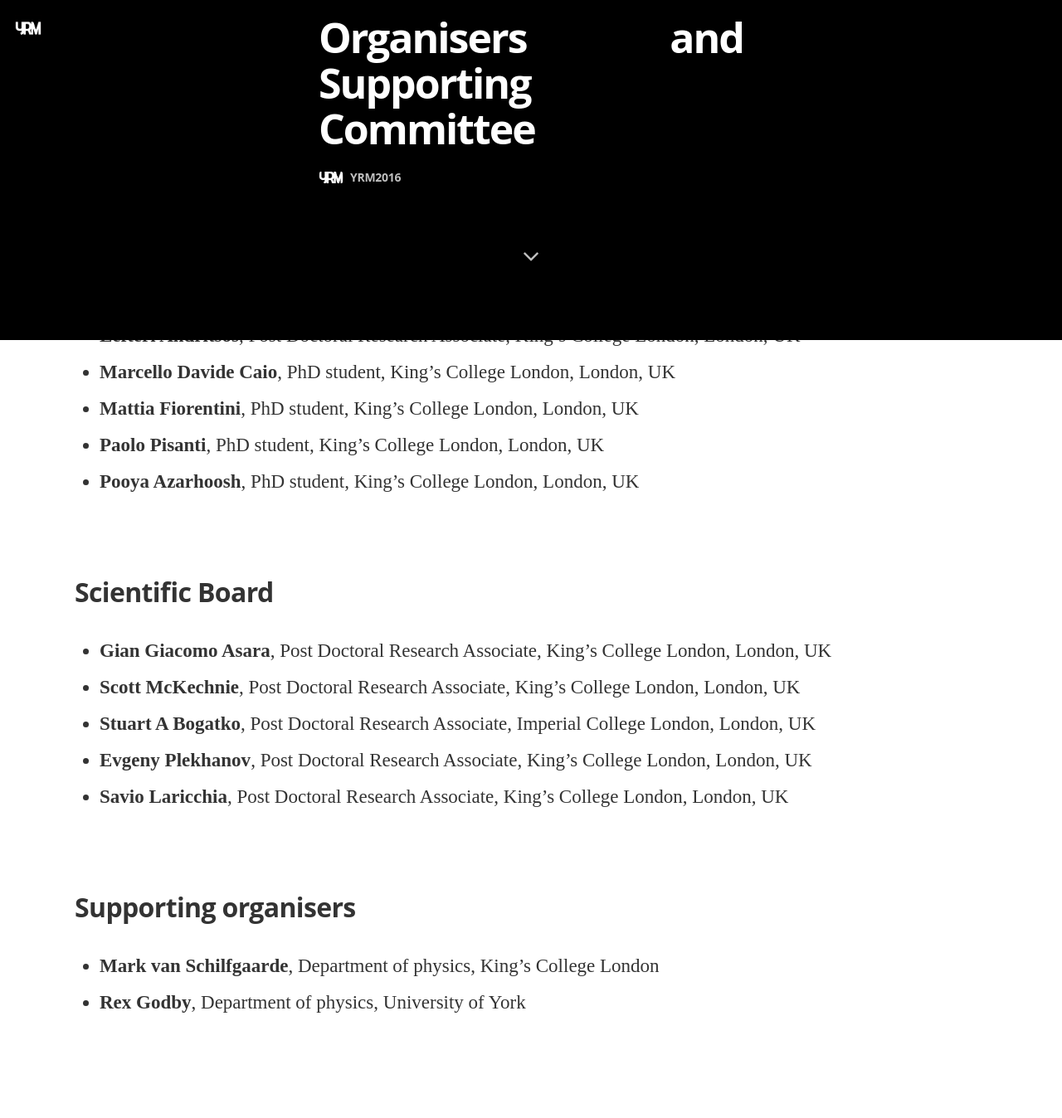
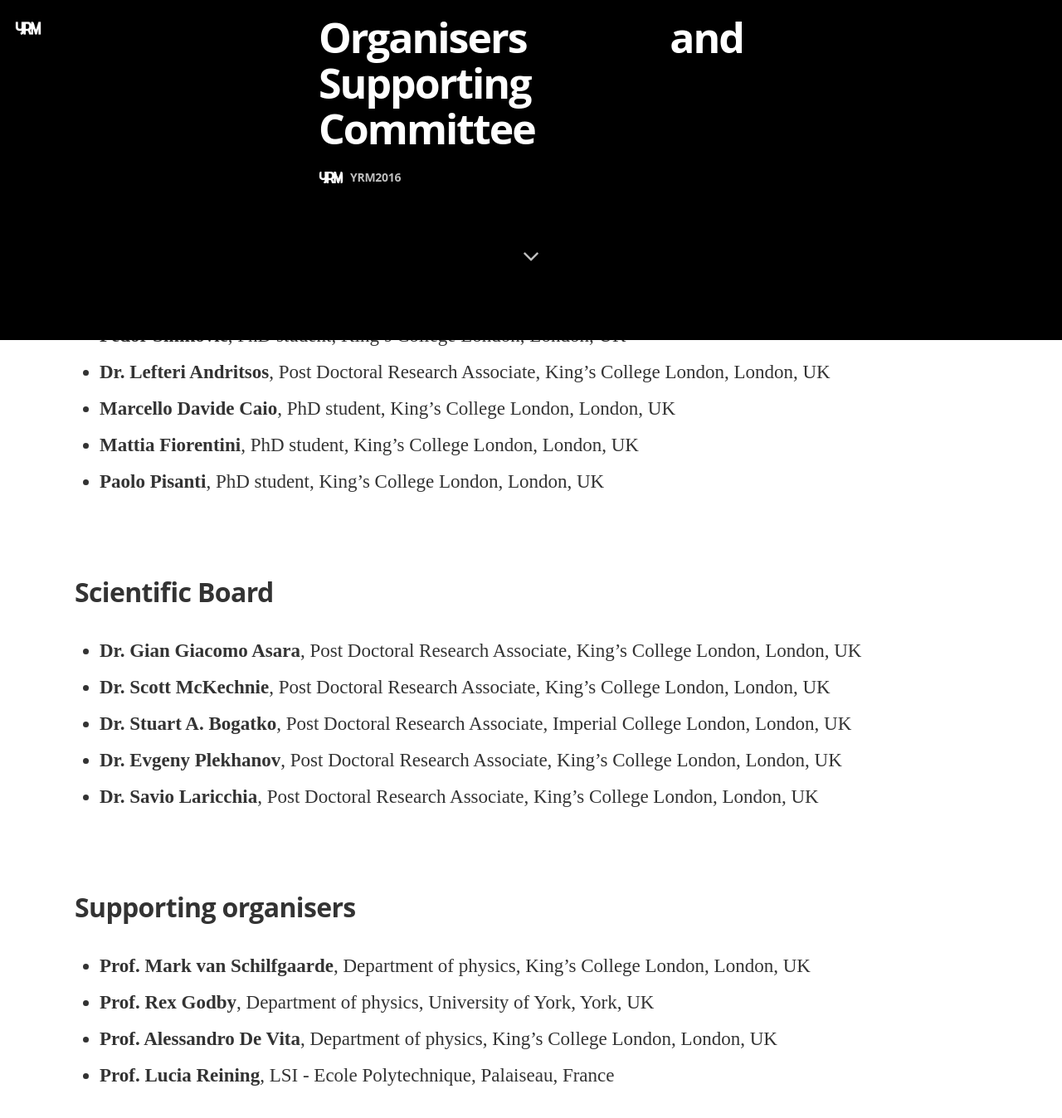
Before and after one commit to yrm2016/Website-source, a Jekyll site: the page built from organisation.md, in a window 1280 px wide and 1400 px high, scrolled down 990 px. Shown: the top 1348 px of the window at 83% size. Built offline with Jekyll 4.4.1, drawn with Linux system fonts in a browser that asks for light colours; nearby versions of some CDN libraries; some web fonts are replaced; Markdown is read by kramdown in place of the engine named in the settings.

Commit message:
Update organisation.md

```diff
--- a/organisation.md
+++ b/organisation.md
@@ -7,30 +7,32 @@ image: /assets/images/maxresdefault.jpg
 ## Organising Board
 <b></b>
 
+* **Pooya Azarhoosh**,   PhD student, King’s College London, London, UK
 * **Alena Vishina**,   PhD student, King’s College London, London, UK
 * **Bartosz Barzdajn**,   PhD student, Imperial College London, London, UK
 * **Chiara Paris**,   PhD student, King’s College London, London, UK
-* **David Abbasi Perez**, , Post Doctoral Research Associate, King’s College London, London, UK
-* **Dimitar Pashov**,   Post Doctoral Research Associate, King’s College London, London, UK
+* **Dr. David Abbasi Perez**, , Post Doctoral Research Associate, King’s College London, London, UK
+* **Dr. Dimitar Pashov**,   Post Doctoral Research Associate, King’s College London, London, UK
 * **Edmund Simpson**,   PhD student, King’s College London, London, UK
 * **Fedor Simkovic**,   PhD student, King’s College London, London, UK
-* **Lefteri Andritsos**, Post Doctoral Research Associate, King’s College London, London, UK
+* **Dr. Lefteri Andritsos**, Post Doctoral Research Associate, King’s College London, London, UK
 * **Marcello Davide Caio**,   PhD student, King’s College London, London, UK
 * **Mattia Fiorentini**,   PhD student, King’s College London, London, UK
 * **Paolo Pisanti**,   PhD student, King’s College London, London, UK
-* **Pooya Azarhoosh**,   PhD student, King’s College London, London, UK
 
 ## Scientific Board
 <b></b>
 
-* **Gian Giacomo Asara**,   Post Doctoral Research Associate, King’s College London, London, UK
-* **Scott McKechnie**,   Post Doctoral Research Associate, King’s College London, London, UK
-* **Stuart A Bogatko**,   Post Doctoral Research Associate, Imperial College London, London, UK
-* **Evgeny Plekhanov**,   Post Doctoral Research Associate, King’s College London, London, UK
-* **Savio Laricchia**,   Post Doctoral Research Associate, King’s College London, London, UK
+* **Dr. Gian Giacomo Asara**,   Post Doctoral Research Associate, King’s College London, London, UK
+* **Dr. Scott McKechnie**,   Post Doctoral Research Associate, King’s College London, London, UK
+* **Dr. Stuart A. Bogatko**,   Post Doctoral Research Associate, Imperial College London, London, UK
+* **Dr. Evgeny Plekhanov**,   Post Doctoral Research Associate, King’s College London, London, UK
+* **Dr. Savio Laricchia**,   Post Doctoral Research Associate, King’s College London, London, UK
 
 ## Supporting organisers
 <b></b>
 
-* **Mark van Schilfgaarde**, Department of physics, King’s College London
-* **Rex Godby**, Department of physics, University of York
+* **Prof. Mark van Schilfgaarde**, Department of physics, King’s College London, London, UK
+* **Prof. Rex Godby**, Department of physics, University of York, York, UK
+* **Prof. Alessandro De Vita**, Department of physics, King’s College London, London, UK
+* **Prof. Lucia Reining**, LSI - Ecole Polytechnique, Palaiseau, France
```
